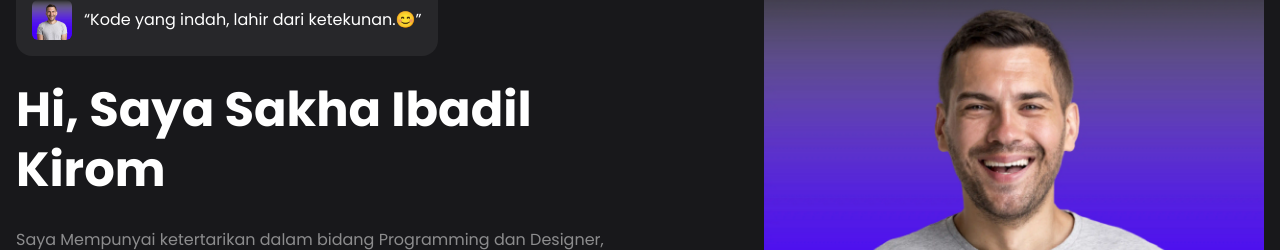
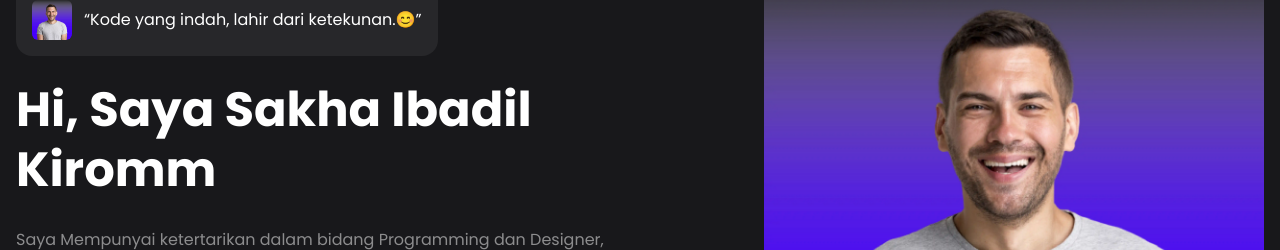
Before and after one commit to Sakhaika/MyPortofolioWebsite, a React (Vite) app: page / in a window 1280 px wide. Shown: the part 198-448 px from the top of the page. Built offline with nearby package versions, Linux system fonts and the light colour scheme.

Commit message:
Fix typo in header text

```diff
--- a/src/App.jsx
+++ b/src/App.jsx
@@ -15,7 +15,7 @@ function App() {
             <q>Kode yang indah, lahir dari ketekunan.😊</q>
           </div>
           <h1 className="text-5xl/tight font-bold mb-6">
-            Hi, Saya Sakha Ibadil Kirom
+            Hi, Saya Sakha Ibadil Kiromm
           </h1>
           <p className="text-base/loose mb-6 opacity-50">
             Saya Mempunyai ketertarikan dalam bidang Programming dan Designer,
```
